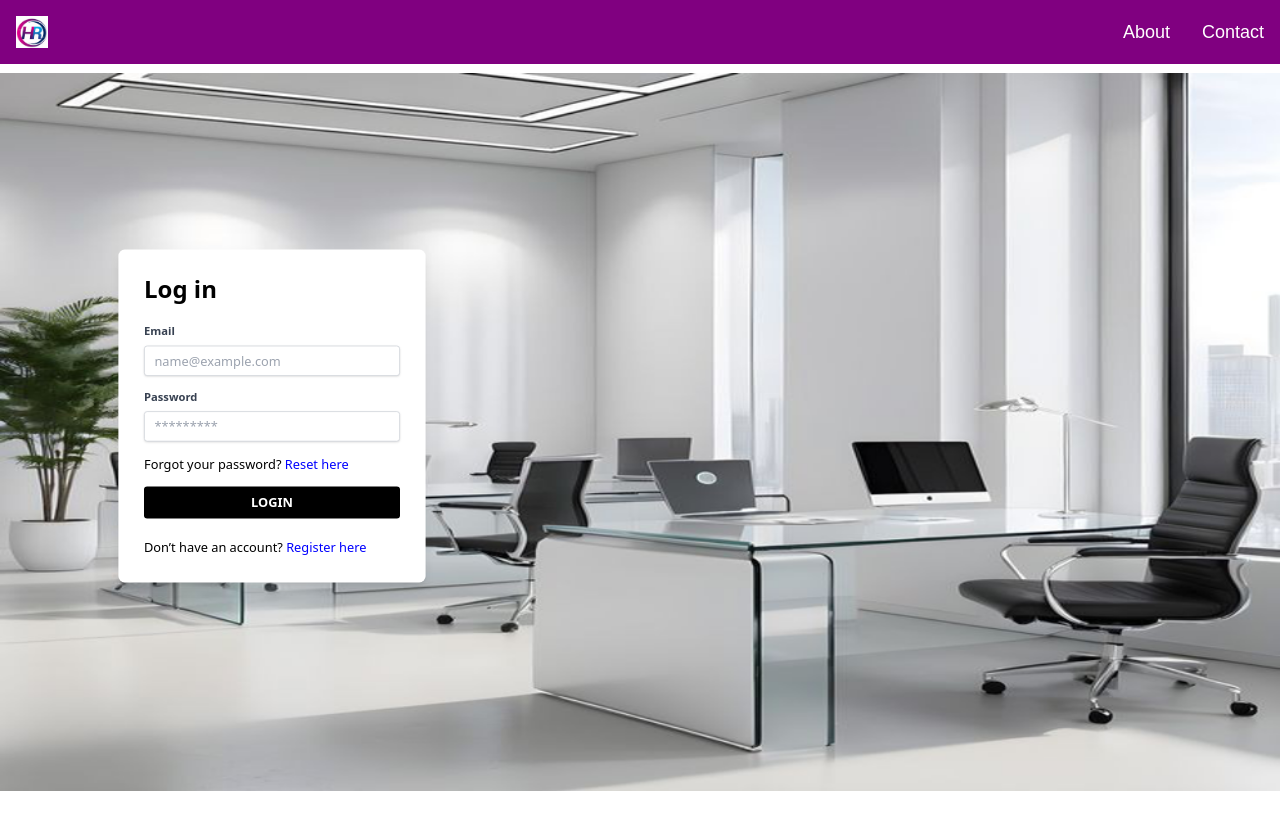
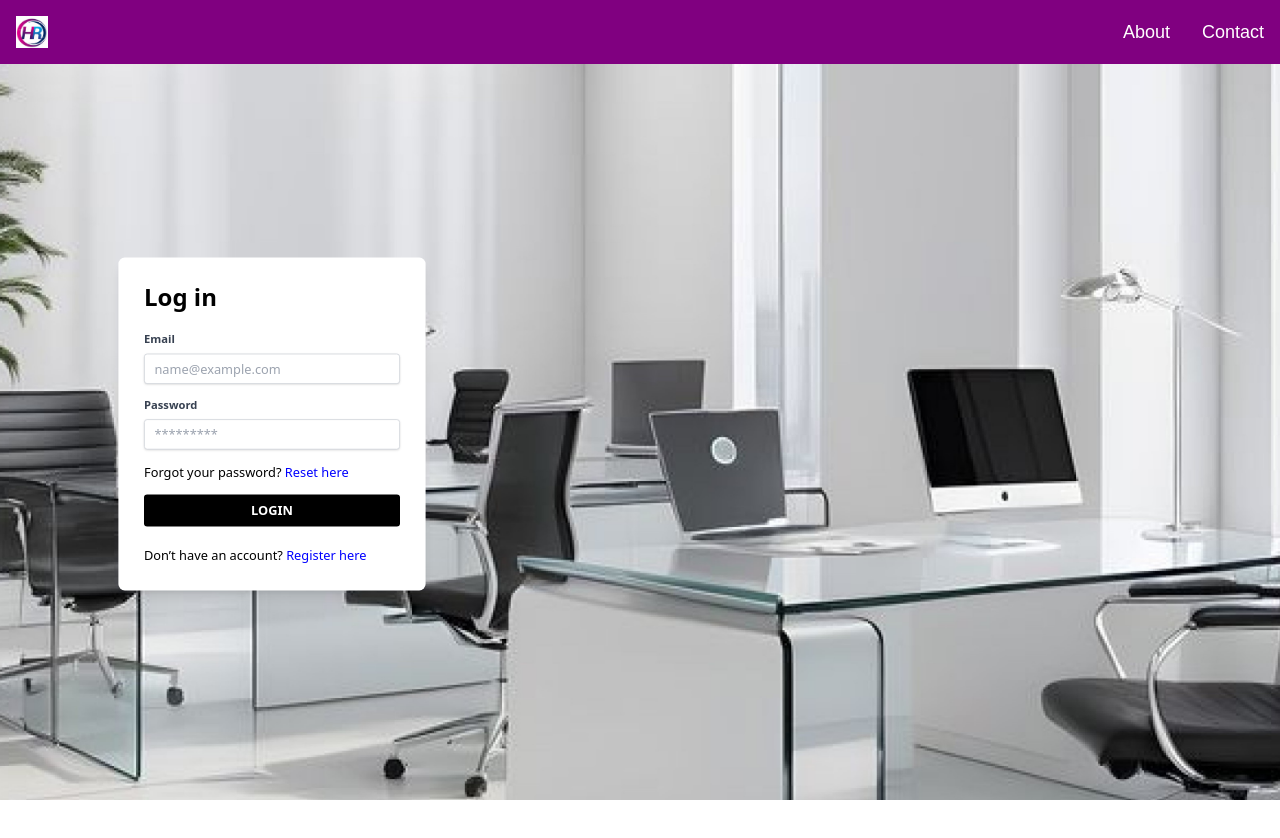
Before and after one commit to Aqeel-Mubarak/Smart-Recruitment-System-FYP, a React (Vite) app in the folder frontend/: page / in a window 1280 px wide. Shown: the top 838 px of the page. After the commit the page ends 800 px from the top, so only its background shows below. Built offline with nearby package versions, Linux system fonts and the light colour scheme.

Commit message:
The loginpage is successfully completed

```diff
--- a/frontend/src/components/Sidebar.jsx
+++ /dev/null
@@ -1,46 +0,0 @@
-import React from 'react';
-import { Link } from 'react-router-dom';
-import { FaUpload, FaClipboardList, FaBriefcase, FaCalendarAlt, FaChartBar } from 'react-icons/fa'; // Import icons
-
-const Sidebar = () => {
-  return (
-    <aside className="w-64 bg-gray-800 text-white">
-      <div className="p-4">
-        <ul>
-          <li className="mb-4">
-            <Link to="#" className="flex items-center space-x-2 p-2 hover:bg-gray-700 rounded">
-              <FaUpload />
-              <span>Resume Upload</span>
-            </Link>
-          </li>
-          <li className="mb-4">
-            <Link to="#" className="flex items-center space-x-2 p-2 hover:bg-gray-700 rounded">
-              <FaClipboardList />
-              <span>Create Job</span>
-            </Link>
-          </li>
-          <li className="mb-4">
-            <Link to="#" className="flex items-center space-x-2 p-2 hover:bg-gray-700 rounded">
-              <FaBriefcase />
-              <span>Current Opened Jobs</span>
-            </Link>
-          </li>
-          <li className="mb-4">
-            <Link to="#" className="flex items-center space-x-2 p-2 hover:bg-gray-700 rounded">
-              <FaCalendarAlt />
-              <span>Upcoming Interviews</span>
-            </Link>
-          </li>
-          <li className="mb-4">
-            <Link to="#" className="flex items-center space-x-2 p-2 hover:bg-gray-700 rounded">
-              <FaChartBar />
-              <span>Reports</span>
-            </Link>
-          </li>
-        </ul>
-      </div>
-    </aside>
-  );
-};
-
-export default Sidebar;
--- a/frontend/src/pages/LoginPage.jsx
+++ b/frontend/src/pages/LoginPage.jsx
@@ -1,6 +1,7 @@
-// src/pages/LoginPage.jsx
+
+
 import React from 'react';
-import backgroundImage from '../assets/background.jpg';
+import backgroundImage from '../assets/background1.jpg';
 import { Link, useNavigate } from 'react-router-dom';
 import Navbar from '../components/Navbar';
 
@@ -12,31 +13,27 @@ const LoginPage = () => {
   };
 
   return (
-    <div className="min-h-screen flex flex-col">
+    <div className="h-screen overflow-hidden flex flex-col">
       {/* Navigation Bar */}
       <Navbar />
 
       {/* Main Content Section */}
-      <div className="flex flex-1 pt-16 relative">
+      <div className="flex flex-1 relative">
         {/* Full-screen Background Image */}
         <div
-          className="absolute inset-0 bg-center"
+          className="absolute inset-0 bg-cover bg-center"
           style={{
             backgroundImage: `url(${backgroundImage})`,
-            backgroundSize: '100%',
-            backgroundPosition: 'center',
-            backgroundRepeat: 'no-repeat',
           }}
         />
 
         {/* Left Section with Login Form */}
-        <div className="relative z-10 w-full md:w-1/2 flex items-center justify-center min-h-screen">
+        <div className="relative z-10 w-full md:w-1/2 flex items-center justify-center mt-[.5in]">
           <div
             className="bg-white p-8 shadow-lg rounded-lg max-w-sm w-full"
             style={{
               transform: 'scale(0.8)',
-              marginTop: '-1in',
-              marginLeft: '-1in',
+              marginLeft: '-1in', // Reduced left margin to half of the previous value
             }}
           >
             <h2 className="text-3xl font-bold mb-6 text-left" style={{ color: '#000000' }}>Log in</h2>
```
Also changed, not shown: frontend/src/assets/background.jpg (deleted), frontend/src/assets/background1.jpg (added).
